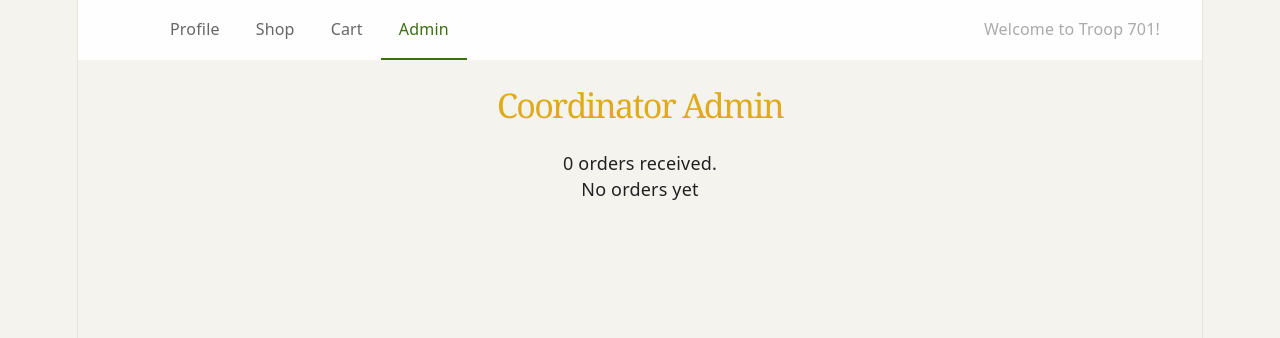
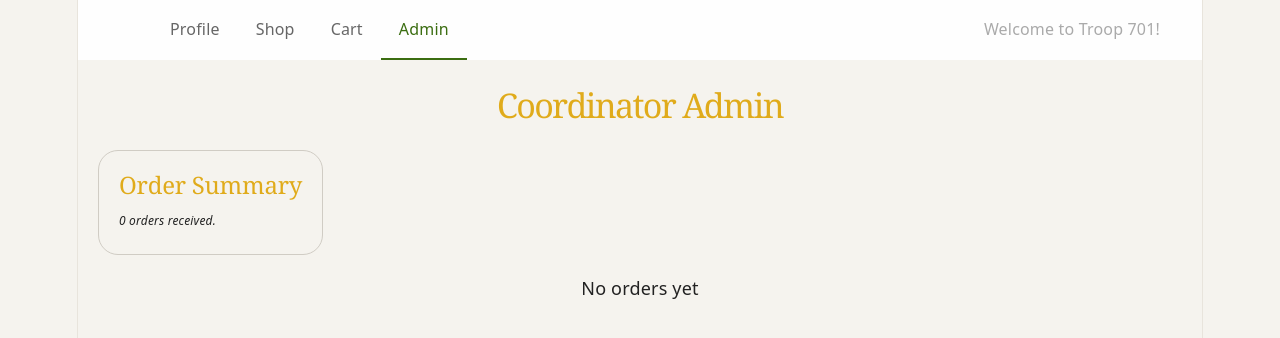
Before and after one commit to Konger232/Uniform, a React (Vite) app: page /Uniform/admin in a window 1280 px wide. Shown: the top 338 px of the page. Built offline with nearby package versions, Linux system fonts and the light colour scheme.

Commit message:
add orders summary (admin)

```diff
--- a/src/pages/main.jsx
+++ b/src/pages/main.jsx
@@ -344,6 +344,8 @@ function Admin() {
         return saved ? JSON.parse(saved) : [];
     });
 
+    const summary = getOrderSummary(orders);
+
     /* Search for the order in localStoarge
     Update the JSON object
     Update the orders useState */
@@ -357,7 +359,19 @@ function Admin() {
         <div>
             <h1>Coordinator Admin</h1>
             <div className="stepFooter">
-                <p>{orders.length} orders received.</p>
+                <div className="orderSummary">
+                    <h2>Order Summary</h2>
+                    <p><i>{orders.length} orders received.</i></p>
+                {
+                    summary.map((row)=> (
+                        <div key={row.name + row.size} className="summaryRow">
+                            <span>{row.name}</span>
+                            {row.size && <span>({row.size})</span>}
+                            <strong> x{row.qty}</strong>
+                        </div>
+                    ))
+                }
+                </div>
             </div>
 
             {
@@ -377,13 +391,13 @@ function Admin() {
                             </div>
                             <div>
                                 { order.items.map((item)=> (
-                                    <div key={item.id}>
+                                    <div key={item.id} className="orderItemRow">
                                         <span>{item.name} {item.size}</span>
                                         <span>x{item.qty}</span>
-                                        <span> = ${(item.price * item.qty).toFixed(2)}</span>
+                                        <span className="price"> ${(item.price * item.qty).toFixed(2)}</span>
                                     </div>
                                 ))}
-                                <strong>Total: ${order.total.toFixed(2)}</strong>
+                                <div className="orderTotal">Total: ${order.total.toFixed(2)}</div>
                             </div>
                             <div>
                                 <button onClick={() => handleRemove(order.id)}>Remove Order</button>
@@ -395,6 +409,30 @@ function Admin() {
             }
         </div>
     );
+}
+
+/* Helper function to aggregate total number of orders per item + size.
+generate a key-value pair array */
+function getOrderSummary(orders) {
+    const summary = {};
+
+    orders.forEach((order) => {
+        order.items.forEach((item) => {
+            const key = item.id + (item.size ? `-$item.size` : "");
+            if (summary[key]) {
+                summary[key].qty += item.qty;
+            } else {
+                summary[key] = {
+                    name: item.name,
+                    size: item.size || "",
+                    qty: item.qty
+                };
+            }
+
+        })
+    })
+
+    return Object.values(summary);
 }
 
 /* Parent Component */
--- a/src/pages/style.css
+++ b/src/pages/style.css
@@ -341,6 +341,31 @@ input.itemCheckbox {
     font-size: 14px;
 }
 
+.price {
+    text-align: right;
+}
+
+.orderTotal {
+    justify-self:end;
+    font-weight:700;
+}
+
+.orderSummary {
+    justify-self:left;
+    text-align: left;
+    font-size:12px;
+    border: 1px solid var(--border-mid);
+    border-radius:20px;
+    padding:20px;
+    margin:20px;
+}
+
+.orderItemRow {
+    display:grid;
+    grid-template-columns:3fr 1fr 1fr;
+    gap: 16px;
+}
+
 /* Profile */
 .profileForm {
     display:flex;
```
